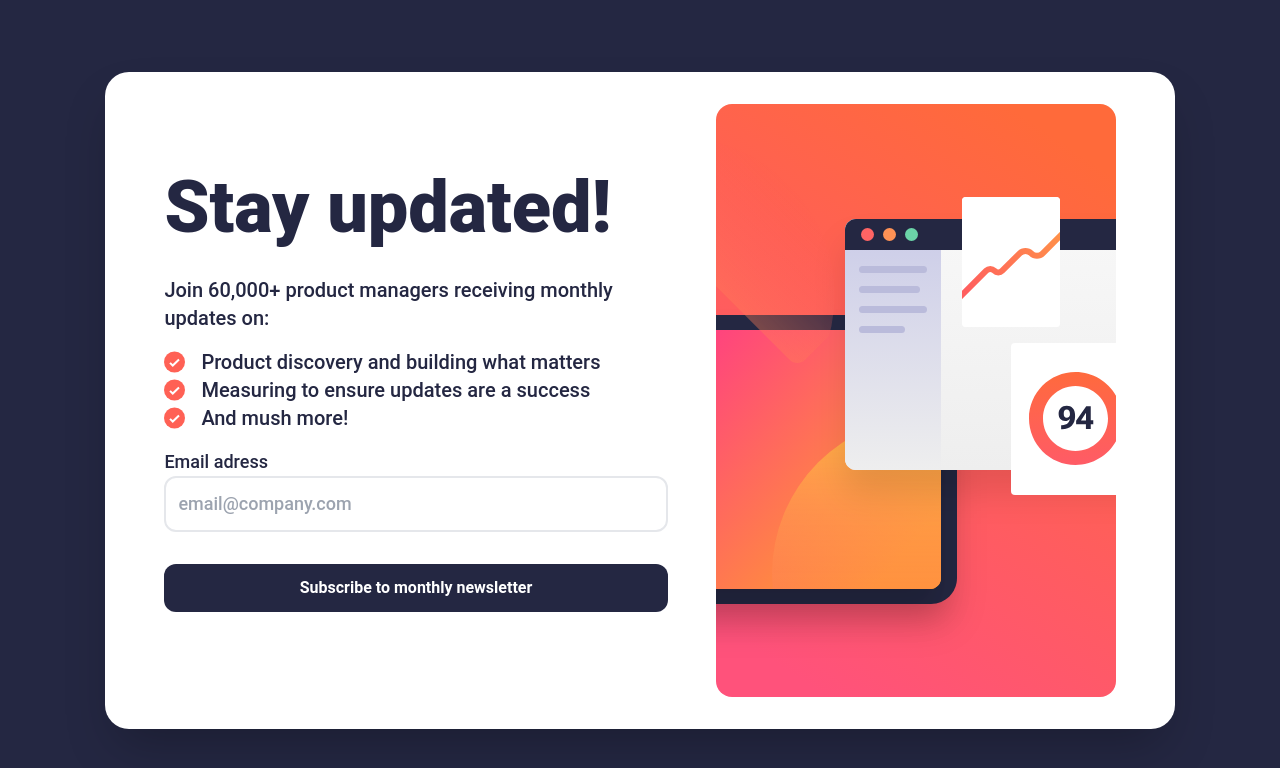
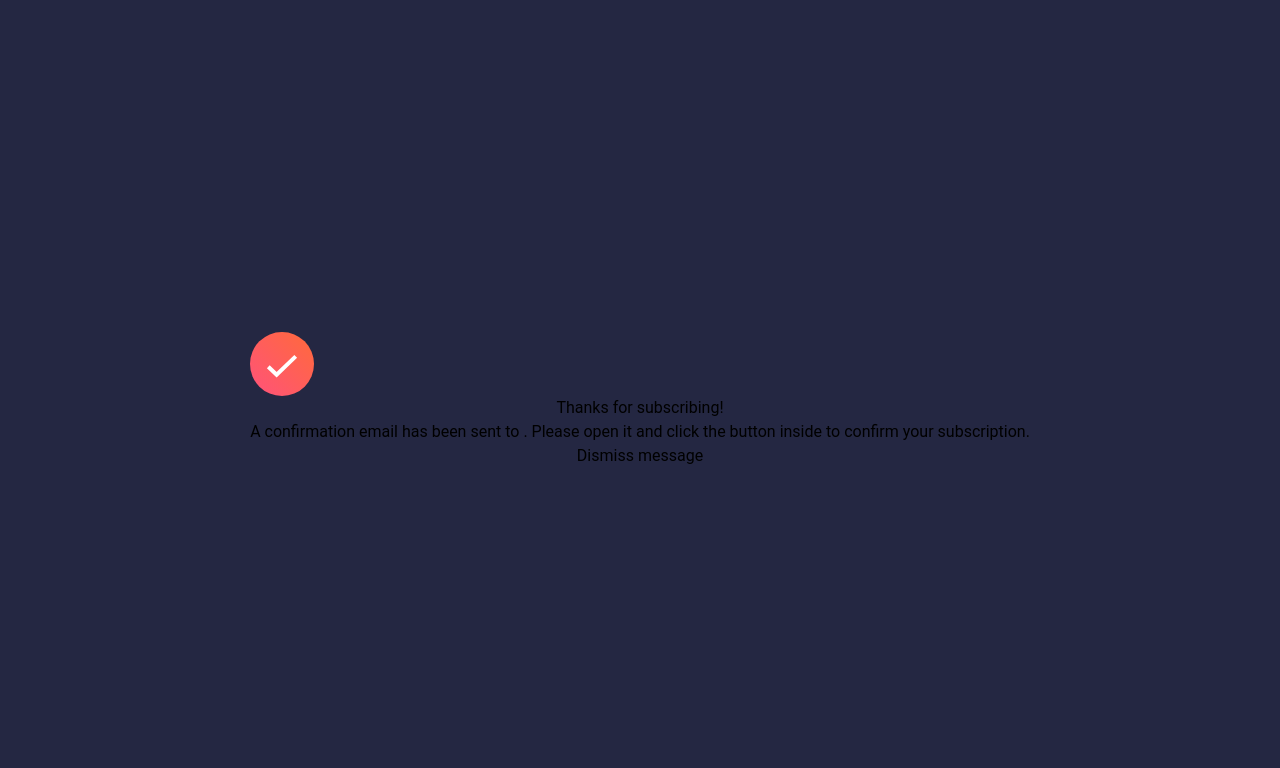
Before and after one commit to EdebaliErman/frontend-mentor-20, a React (Create React App) app: page / in a window 1280 px wide. Shown: the top 768 px of the page. Built offline with nearby package versions, Linux system fonts and the light colour scheme; the HTML template or start-up script is replaced by a standard one.

Commit message:
yenilendi

```diff
--- a/src/Components/CardForm/Form.js
+++ b/src/Components/CardForm/Form.js
@@ -2,13 +2,9 @@ import React from 'react'
 import { FormState } from '../../Hook/Hooks'
 
 function Form() {
-    const {  handleChange, error, mail,status } = FormState()
-
-    const handleSubmit = (e)=>{
-         e.preventDefault()
+    const { handleSubmit, handleChange, error, mail, status } = FormState()
 
 
-    }
 
     return (
         <form id='#form' onSubmit={handleSubmit}>
--- a/src/Hook/Hooks.js
+++ b/src/Hook/Hooks.js
@@ -1,4 +1,4 @@
-import { useState } from "react"
+import { useEffect, useState } from "react"
 
 export const FormState = () => {
     const [mail, setMail] = useState('')
@@ -6,6 +6,17 @@ export const FormState = () => {
     const [status, setStatus] = useState(false)
 
 
+    useEffect(() => {
+        !error ? setStatus(true) : setStatus(false)
+        console.log(status)
+    }, [error])
+
+    const handleSubmit = (e) => {
+        e.preventDefault()
+        if (status && status === true) {
+            window.location.href = "www.google.com"
+        }
+    }
     const handleChange = (e) => {
         const target = e.target.value
         setMail(target)
@@ -27,5 +38,6 @@ export const FormState = () => {
         mail,
         error,
         status,
+        handleSubmit
     }
 }
```
